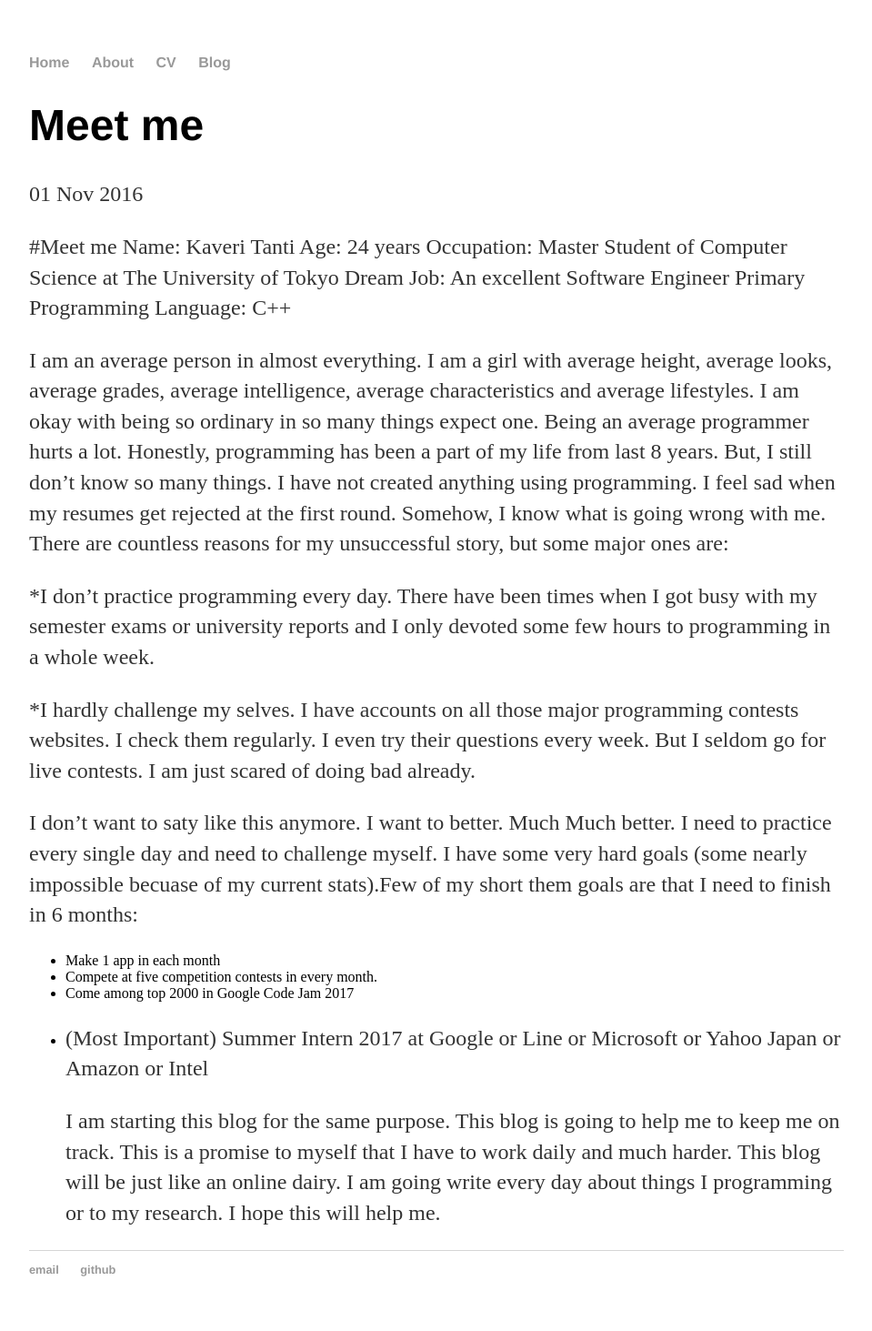
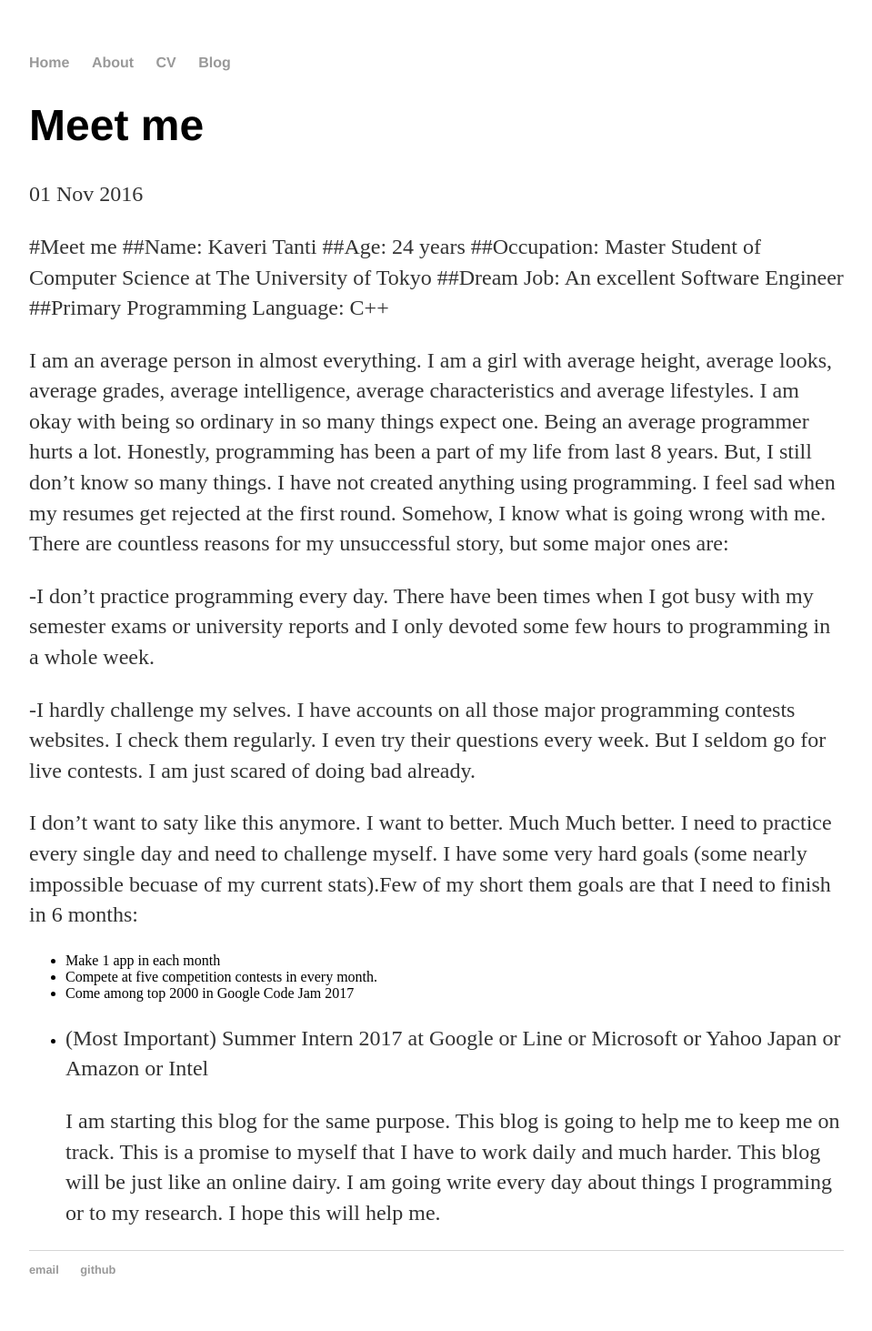
Before and after one commit to scitamehtam/scitamehtam.github.io, a Jekyll site: the page built from _posts/2016-11-01-Meet-me.md, in a window 1280 px wide. Shown: the whole page at 91% size, without its empty margins (160-1119 px from the left). Built offline with Jekyll 4.4.1, drawn with Linux system fonts in a browser that asks for light colours; part of the change alters nothing that is shown.

```diff
--- a/_posts/2016-11-01-Meet-me.md
+++ b/_posts/2016-11-01-Meet-me.md
@@ -4,18 +4,18 @@ title: "Meet me"
 date: 2016-11-01
 ---
 #Meet me
-Name: Kaveri Tanti
-Age: 24 years
-Occupation: Master Student of Computer Science at The University of Tokyo
-Dream Job: An excellent Software Engineer
-Primary Programming Language: C++
+##Name: Kaveri Tanti
+##Age: 24 years
+##Occupation: Master Student of Computer Science at The University of Tokyo
+##Dream Job: An excellent Software Engineer
+##Primary Programming Language: C++
 
    I am an average person in almost everything. I am  a girl with average height, average looks, average grades, average intelligence, average characteristics and average lifestyles. I am okay with being so ordinary in so many things expect one. Being an average programmer hurts a lot. Honestly, programming has been a part of my life from last 8 years. But, I still don't know so many things. I have not created anything using programming. I feel sad when my resumes get rejected at the first round.
 Somehow, I know what is going wrong with me. There are countless reasons for my unsuccessful story, but some major ones are:
 
-*I don’t practice programming every day. There have been times when I got busy with my semester exams or university reports    and I only devoted some few hours to programming in a whole week.
+ -I don’t practice programming every day. There have been times when I got busy with my semester exams or university reports    and I only devoted some few hours to programming in a whole week.
 
-*I hardly challenge my selves. I have accounts  on all those major programming contests websites. I check them regularly. I even try their questions every week. But I seldom go for live contests. I am just scared of doing bad already.
+ -I hardly challenge my selves. I have accounts  on all those major programming contests websites. I check them regularly. I even try their questions every week. But I seldom go for live contests. I am just scared of doing bad already.
 
    I don't want to saty like this anymore. I want to better. Much Much better. I need to practice every single day and need to challenge myself. I have some very hard goals (some nearly impossible becuase of my current stats).Few of my short them goals are that I need to finish in 6 months:
   - Make 1 app in each month
```
